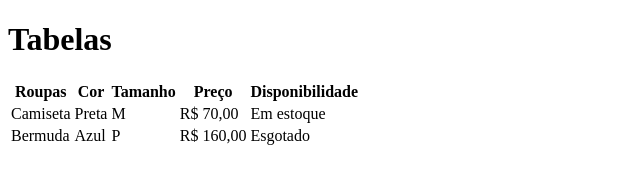
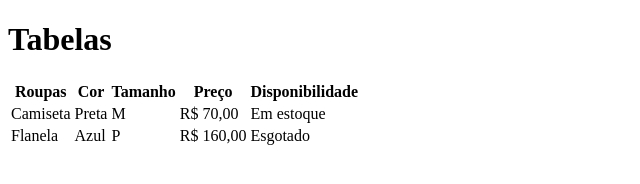
Before and after one commit to arthur-bortolatto/aula-tabela, a plain HTML site: page index.html in a window 1280 px wide. Shown: the full height of the page, 0-640 px from the left. Drawn offline with Linux system fonts and the light colour scheme.

Commit message:
adicionado o Trocado de berumada para flanela

```diff
--- a/index.html
+++ b/index.html
@@ -25,7 +25,7 @@
         <td>Em estoque</td>
     </tr>
     <tr>
-        <td>Bermuda</td>
+        <td>Flanela</td>
         <td>Azul</td>
         <td>P</td>
         <td>R$ 160,00</td>
```
